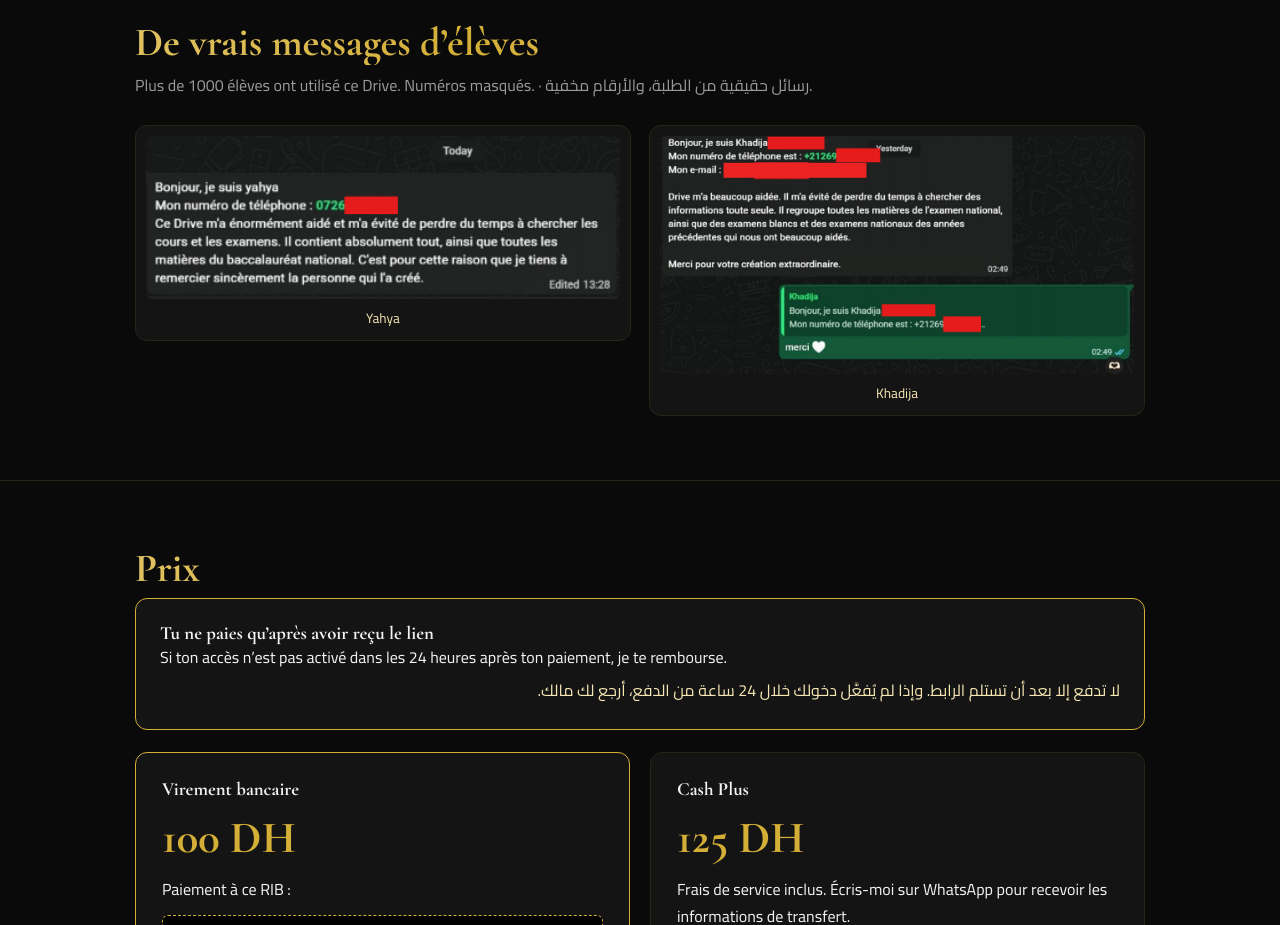
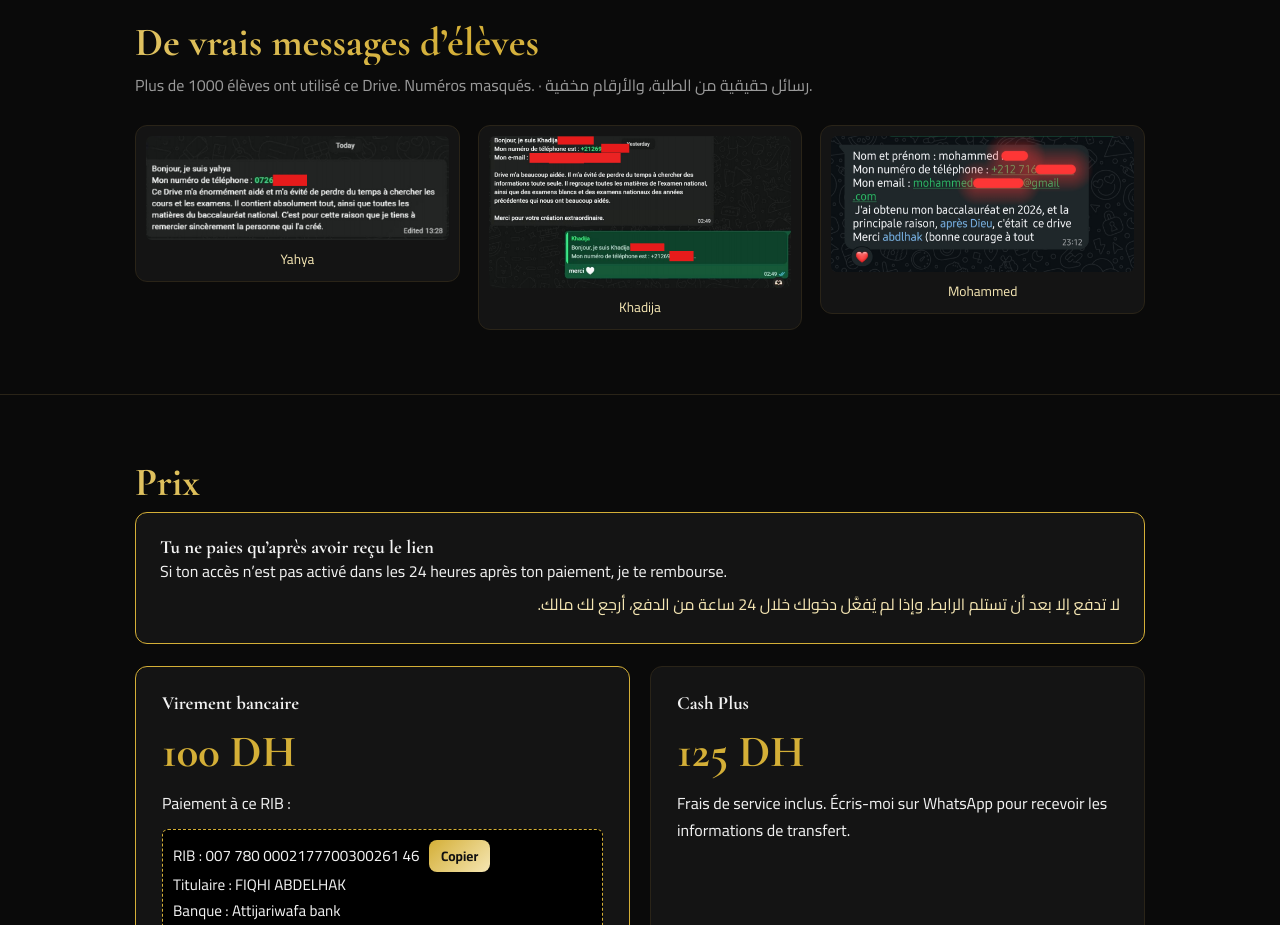
Before and after one commit to abdelhak11-alien/successinBAC2027, a plain HTML site: page index.html in a window 1280 px wide. Shown: the part 4800-5725 px from the top of the page. Drawn offline with nearby package versions, Linux system fonts and the light colour scheme.

Commit message:
Add files via upload

```diff
--- a/index.html
+++ b/index.html
@@ -110,7 +110,7 @@ footer{padding:30px 0;text-align:center;color:var(--mut);font-size:.9rem;border-
 <div class="video rv-on"><iframe src="https://www.youtube-nocookie.com/embed/doKWcS73vT8" title="Visite du Drive AFKH Success Pack" loading="lazy" allow="accelerometer; encrypted-media; picture-in-picture" allowfullscreen></iframe></div></div></section>
 
 <section id="avis"><div class="wrap"><div class="rv-on"><h2>De vrais messages d’élèves</h2><p class="sub">Plus de 1000 élèves ont utilisé ce Drive. Numéros masqués. · رسائل حقيقية من الطلبة، والأرقام مخفية.</p></div>
-<div class="shots rv-on"><figure><img src="avis-yahya.png" alt="Message de Yahya" loading="lazy"><figcaption>Yahya</figcaption></figure><figure><img src="avis-khadija.png" alt="Message de Khadija" loading="lazy"><figcaption>Khadija</figcaption></figure></div></div></section>
+<div class="shots rv-on"><figure><img src="avis-yahya.png" alt="Message de Yahya" loading="lazy"><figcaption>Yahya</figcaption></figure><figure><img src="avis-khadija.png" alt="Message de Khadija" loading="lazy"><figcaption>Khadija</figcaption></figure><figure><img src="avis-mohammed.png" alt="Message de Mohammed" loading="lazy"><figcaption>Mohammed</figcaption></figure></div></div></section>
 
 <section id="prix"><div class="wrap"><div class="rv-on"><h2>Prix</h2></div>
 <!-- GARANTIE : supprime ce bloc si tu ne veux pas t’engager à rembourser -->
```
Also changed, not shown: avis-mohammed.png (added).
